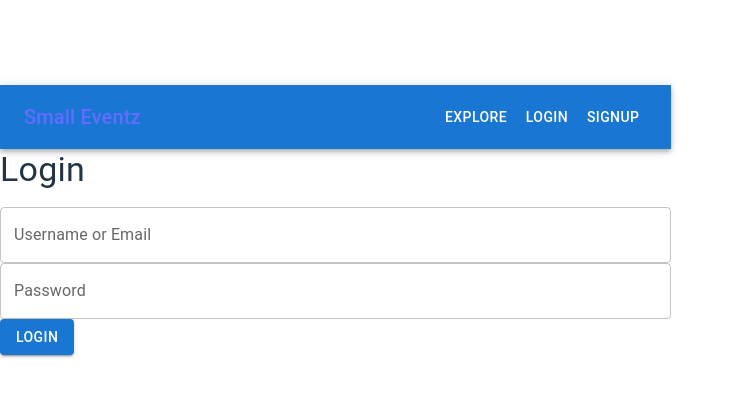
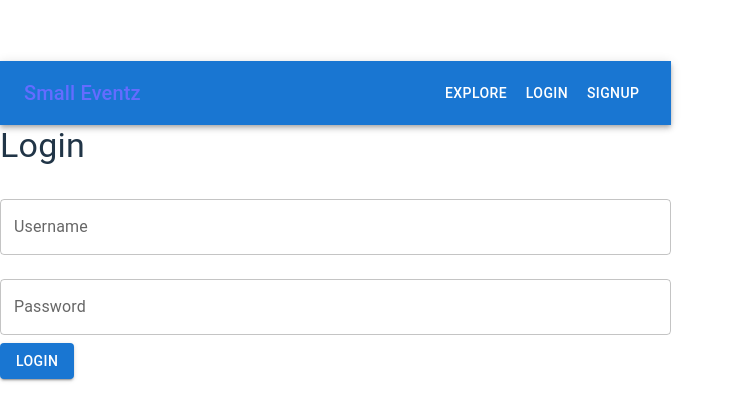
Before and after one commit to need-to-excel/Group-Project-4, a React (Vite) app: page /login in a window 1280 px wide. Shown: the part 180-600 px from the top of the page, without its empty margins (0-737 px from the left). Built offline with nearby package versions, Linux system fonts and the light colour scheme.

Commit message:
updated files

```diff
--- a/src/App.jsx
+++ b/src/App.jsx
@@ -1,35 +1,39 @@
+
 import React, { useState } from 'react';
-import { Route, Routes } from 'react-router-dom';
+import { BrowserRouter, Route, Routes } from 'react-router-dom';
 import Navbar from './Components/Navbar/Navbar';
 import Explore from './pages/explore';
 import Profile from './pages/profile';
-import Events from './pages/events.jsx';
+import Events from './pages/events';
 import Home from './pages/home';
 import Login from './pages/login';
 import Signup from './pages/signup';
 
 function App() {
-    // State variable to track login status
     const [loggedIn, setLoggedIn] = useState(false);
 
-    // Function to toggle login status
-    const toggleLogin = () => {
-        setLoggedIn(!loggedIn);
+    const handleLogin = () => {
+
+        setLoggedIn(true);
+    };
+
+    const handleLogout = () => {
+
+        setLoggedIn(false);
     };
 
     return (
-        <>
-            {/* Pass the loggedIn state variable to the Navbar component */}
-            <Navbar loggedIn={loggedIn} />
+        <BrowserRouter>
+            <Navbar loggedIn={loggedIn} onLogout={handleLogout} />
             <Routes>
                 <Route path="/" element={<Home />} />
                 <Route path="/explore" element={<Explore />} />
                 <Route path="/profile" element={<Profile />} />
                 <Route path="/events" element={<Events />} />
-                <Route path="/login" element={<Login />} />
-                <Route path="/signup" element={<Signup />} />
+                <Route path="/login" element={<Login onLogin={handleLogin} />} />
+                <Route path="/signup" element={<Signup onSignup={handleLogin} />} />
             </Routes>
-        </>
+        </BrowserRouter>
     );
 }
 
--- a/src/Components/Navbar/Navbar.jsx
+++ b/src/Components/Navbar/Navbar.jsx
@@ -1,8 +1,9 @@
+
 import React from 'react';
 import { AppBar, Toolbar, Typography, Button } from '@mui/material';
 import { Link } from 'react-router-dom';
 
-const Navbar = ({ loggedIn }) => {
+const Navbar = ({ loggedIn, onLogout }) => {
     return (
         <AppBar position="static">
             <Toolbar>
@@ -14,7 +15,7 @@ const Navbar = ({ loggedIn }) => {
                         <Button component={Link} to="/explore" color="inherit">Explore</Button>
                         <Button component={Link} to="/profile" color="inherit">Profile</Button>
                         <Button component={Link} to="/events" color="inherit">Events</Button>
-                        <Button component={Link} to="/" color="inherit">Logout</Button>
+                        <Button onClick={onLogout} color="inherit">Logout</Button>
                     </>
                 ) : (
                     <>
--- a/src/main.jsx
+++ b/src/main.jsx
@@ -6,8 +6,6 @@ import './index.css'
 
 ReactDOM.createRoot(document.getElementById('root')).render(
   <React.StrictMode>
-    <BrowserRouter>
       <App />
-    </BrowserRouter>
   </React.StrictMode>,
 )
--- a/src/pages/login.jsx
+++ b/src/pages/login.jsx
@@ -1,28 +1,15 @@
 import React, { useState } from 'react';
 import { Typography, TextField, Button, Grid } from '@mui/material';
-import { useNavigate } from 'react-router-dom'; // Import useNavigate
+import { useNavigate } from 'react-router-dom';
 
-const Login = () => {
-  const [usernameOrEmail, setUsernameOrEmail] = useState('');
+const Login = ({ onLogin }) => {
+  const [username, setUsername] = useState('');
   const [password, setPassword] = useState('');
-  const navigate = useNavigate(); // Initialize useNavigate hook
+  const navigate = useNavigate();
 
-  const handleSubmit = (event) => {
-    event.preventDefault();
-
-    const storedUserData = localStorage.getItem('userData');
-    if (storedUserData) {
-      const userData = JSON.parse(storedUserData);
-      if (userData.username === usernameOrEmail || userData.email === usernameOrEmail) {
-        if (userData.password === password) {
-          console.log('Login successful');
-          // Navigate to profile page after successful login
+  const handleSubmit = () => {
+    onLogin();
     navigate('/profile');
-          return;
-        }
-      }
-    }
-    console.log('Login failed');
   };
 
   return (
@@ -31,26 +18,24 @@ const Login = () => {
         <Typography variant="h4">Login</Typography>
       </Grid>
       <Grid item xs={12}>
-        <form onSubmit={handleSubmit}>
         <TextField
-            label="Username or Email"
+          label="Username"
           variant="outlined"
+          value={username}
+          onChange={(e) => setUsername(e.target.value)}
           fullWidth
-            value={usernameOrEmail}
-            onChange={(e) => setUsernameOrEmail(e.target.value)}
+          margin="normal"
         />
         <TextField
           label="Password"
           variant="outlined"
           type="password"
-            fullWidth
           value={password}
           onChange={(e) => setPassword(e.target.value)}
+          fullWidth
+          margin="normal"
         />
-          <Button type="submit" variant="contained" color="primary">
-            Login
-          </Button>
-        </form>
+        <Button variant="contained" color="primary" onClick={handleSubmit}>Login</Button>
       </Grid>
     </Grid>
   );
--- a/src/pages/signup.jsx
+++ b/src/pages/signup.jsx
@@ -1,12 +1,12 @@
 import React, { useState } from 'react';
 import { Typography, TextField, Button, Grid } from '@mui/material';
-import { useNavigate } from 'react-router-dom'; // Import useNavigate
+import { useNavigate } from 'react-router-dom';
 
-const Signup = () => {
+const Signup = ({ onSignup }) => {
   const [username, setUsername] = useState('');
   const [email, setEmail] = useState('');
   const [password, setPassword] = useState('');
-  const navigate = useNavigate(); // Initialize useNavigate hook
+  const navigate = useNavigate();
 
   const handleSubmit = (event) => {
     event.preventDefault();
@@ -15,7 +15,9 @@ const Signup = () => {
     localStorage.setItem('userData', JSON.stringify(userData));
     console.log('Signup form submitted:', userData);
 
-    // Navigate to profile page after signup
+
+    onSignup();
+
     navigate('/profile');
   };
 
```
Lines whose indentation alone changed are shown as unchanged.
